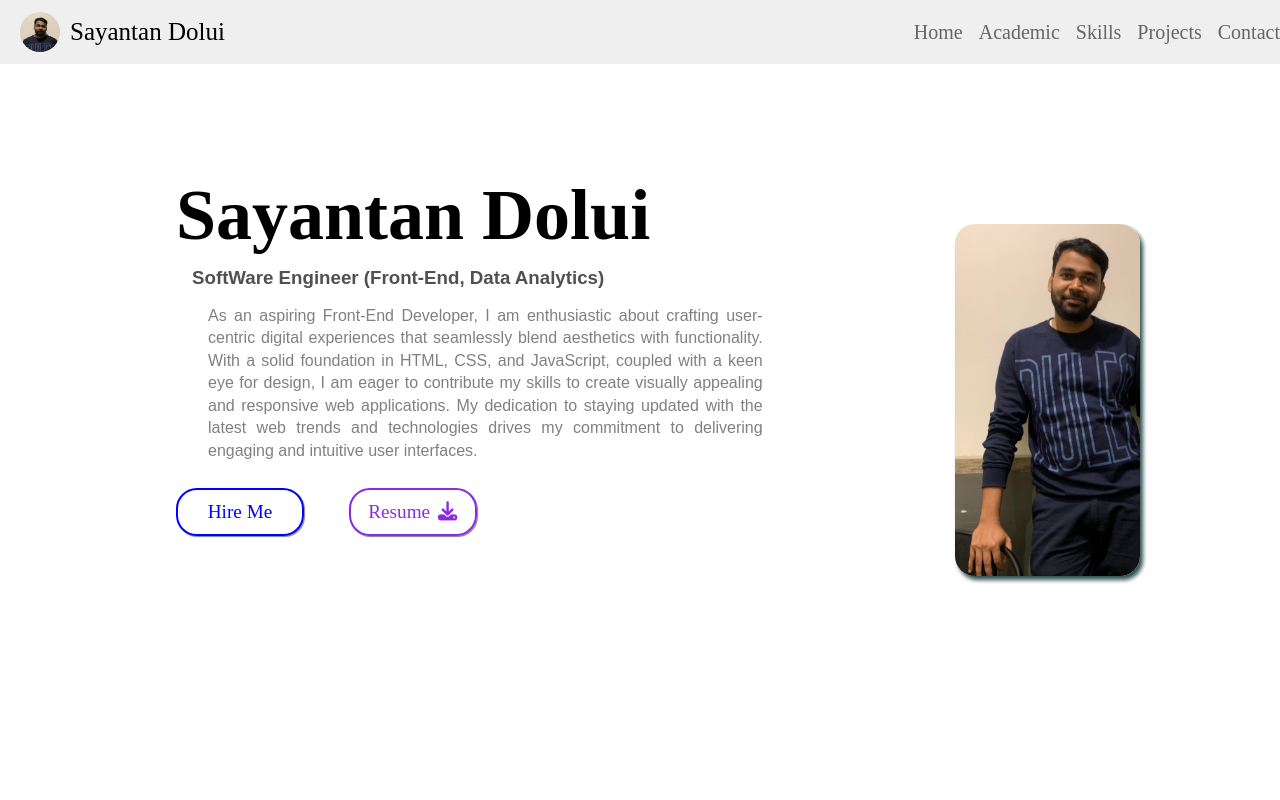
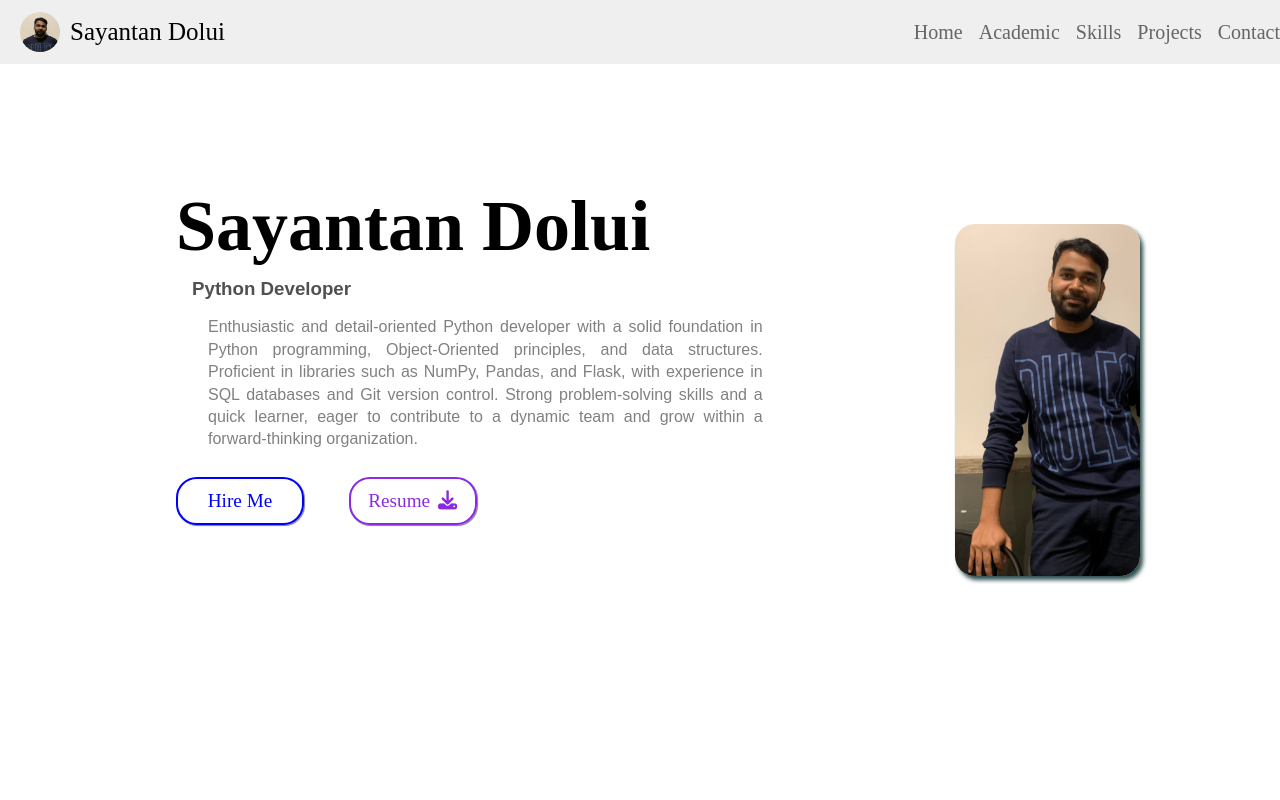
Before and after one commit to 22sayantan/myPortfolio, a React (Vite) app: page / in a window 1280 px wide. Shown: the top 800 px of the page. Built offline with nearby package versions, Linux system fonts and the light colour scheme.

Commit message:
update profile summary

```diff
--- a/src/pages/introduction/Intro.jsx
+++ b/src/pages/introduction/Intro.jsx
@@ -13,19 +13,18 @@ export default function Intro() {
             </div>
 
             <div className="designation">
-              <h3>SoftWare Engineer (Front-End, Data Analytics)</h3>
+              <h3>Python Developer </h3>
             </div>
 
             <div className="profile">
               <p>
-                As an aspiring Front-End Developer, I am enthusiastic about
-                crafting user-centric digital experiences that seamlessly blend
-                aesthetics with functionality. With a solid foundation in HTML,
-                CSS, and JavaScript, coupled with a keen eye for design, I am
-                eager to contribute my skills to create visually appealing and
-                responsive web applications. My dedication to staying updated
-                with the latest web trends and technologies drives my commitment
-                to delivering engaging and intuitive user interfaces.
+                Enthusiastic and detail-oriented Python developer with a solid
+                foundation in Python programming, Object-Oriented principles,
+                and data structures. Proficient in libraries such as NumPy,
+                Pandas, and Flask, with experience in SQL databases and Git
+                version control. Strong problem-solving skills and a quick
+                learner, eager to contribute to a dynamic team and grow within a
+                forward-thinking organization.
               </p>
 
               <a href="/contact">
```
